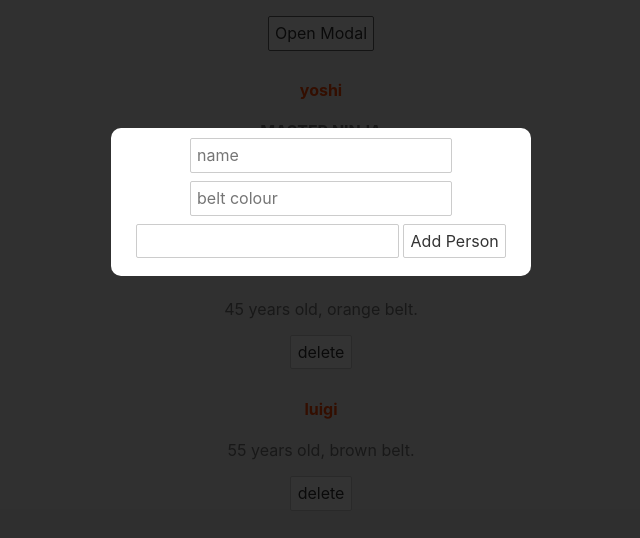
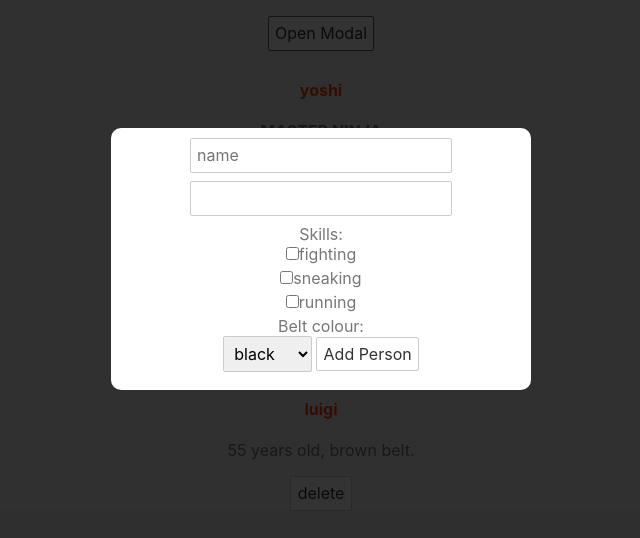
Before and after one commit to AidanBarber/learningSvelte, a Svelte app: page / in a window 1280 px wide. Both pictures are taken after a click on the button "Open Modal". Shown: the top 538 px of the page, without its empty margins (319-959 px from the left). Built offline with nearby package versions, Linux system fonts and the light colour scheme.

Commit message:
tutorial 16

```diff
--- a/src/AddPersonForm.svelte
+++ b/src/AddPersonForm.svelte
@@ -2,16 +2,30 @@
     let name;
     let beltColour;
     let age;
+    let fighting = false;
+    let sneaking = false;
+    let running = false;
+    let skills = [];
 
     const handleSubmit = () => {
-        console.log(name, beltColour, age);
+        console.log(name, beltColour, age, skills);
     }
 </script>
 
 <form on:submit|preventDefault={handleSubmit}>
     <input type="text" placeholder="name" bind:value={name}>
-    <input type="text" placeholder="belt colour" bind:value={beltColour}>
     <input type="number" placehoder="age" bind:value={age}>
+    <label>Skills:</label>
+    <input type="checkbox" bind:group={skills} value="fighting">fighting<br>
+    <input type="checkbox" bind:group={skills} value="sneaking">sneaking<br>
+    <input type="checkbox" bind:group={skills} value="running">running<br>
+    <label>Belt colour:</label>
+    <select bind:value={beltColour}>
+        <option value="black">black</option>
+        <option value="orange">orange</option>
+        <option value="brown">brown</option>
+        <option value="white">white</option>
+    </select>
     <button>Add Person</button>
 </form>
 
```
